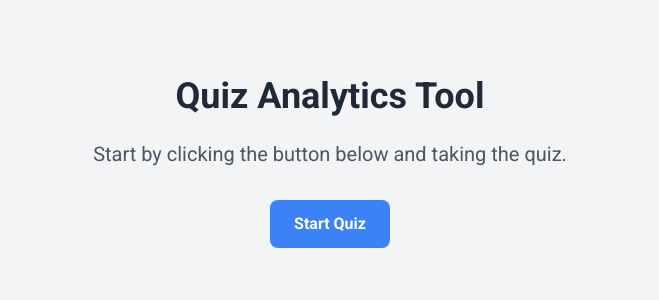
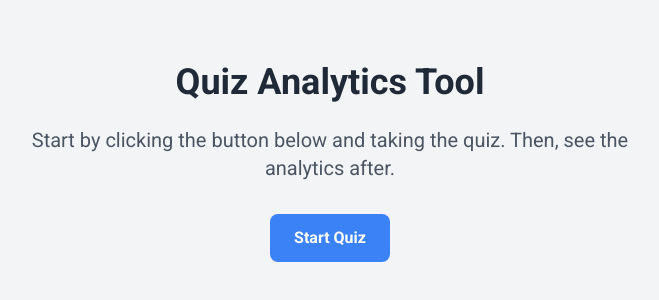
Before and after one commit to majorschwartz/quizlytics, a React (Create React App) app in the folder client/: page / in a window 1280 px wide. Shown: the part 238-538 px from the top of the page, without its empty margins (310-969 px from the left). Built offline with nearby package versions, Linux system fonts and the light colour scheme.

Commit message:
Refrased main screen

```diff
--- a/client/src/pages/Home.js
+++ b/client/src/pages/Home.js
@@ -18,7 +18,7 @@ const Home = () => {
 					Quiz Analytics Tool
 				</h1>
 				<p className="text-xl text-gray-600 mb-8">
-					Start by clicking the button below and taking the quiz.
+					Start by clicking the button below and taking the quiz. Then, see the analytics after.
 				</p>
 				<button
 					onClick={handleStartQuiz}
```
